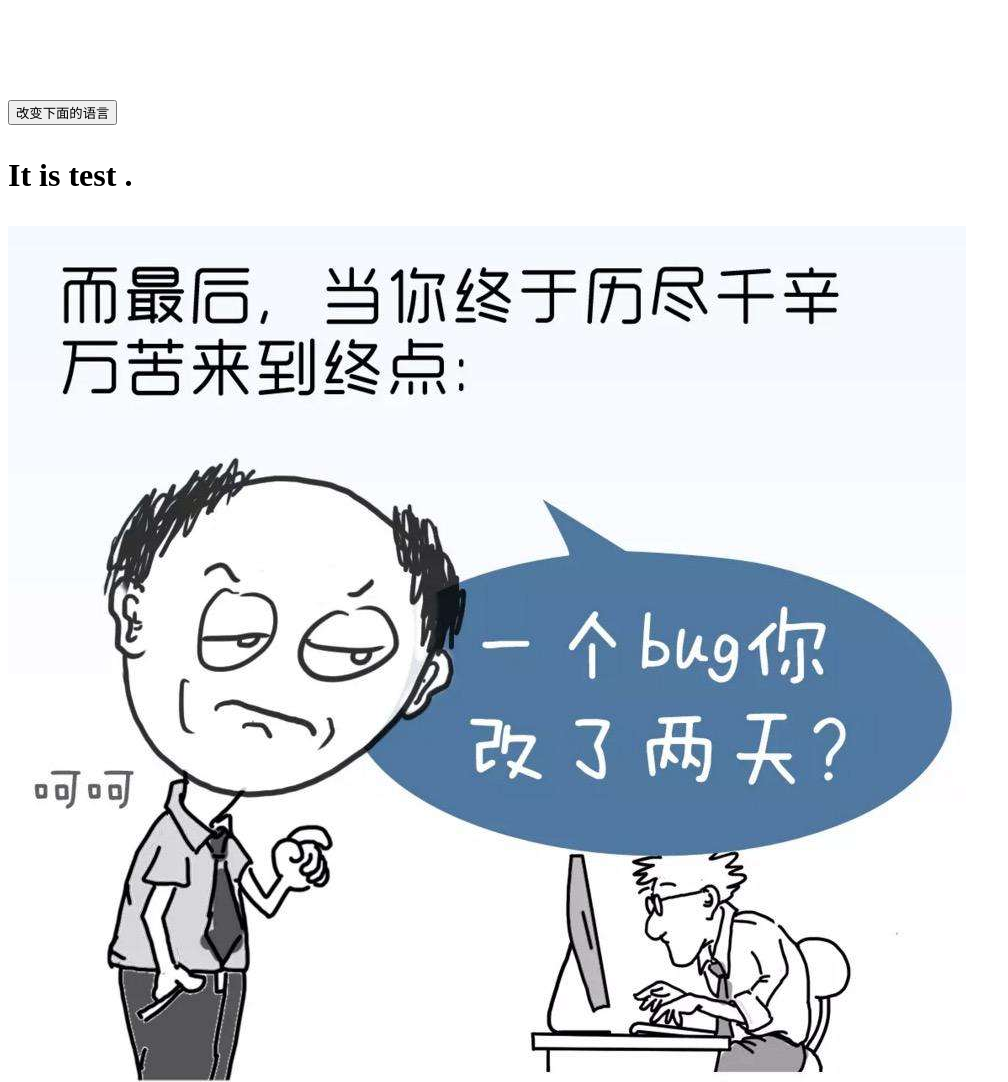
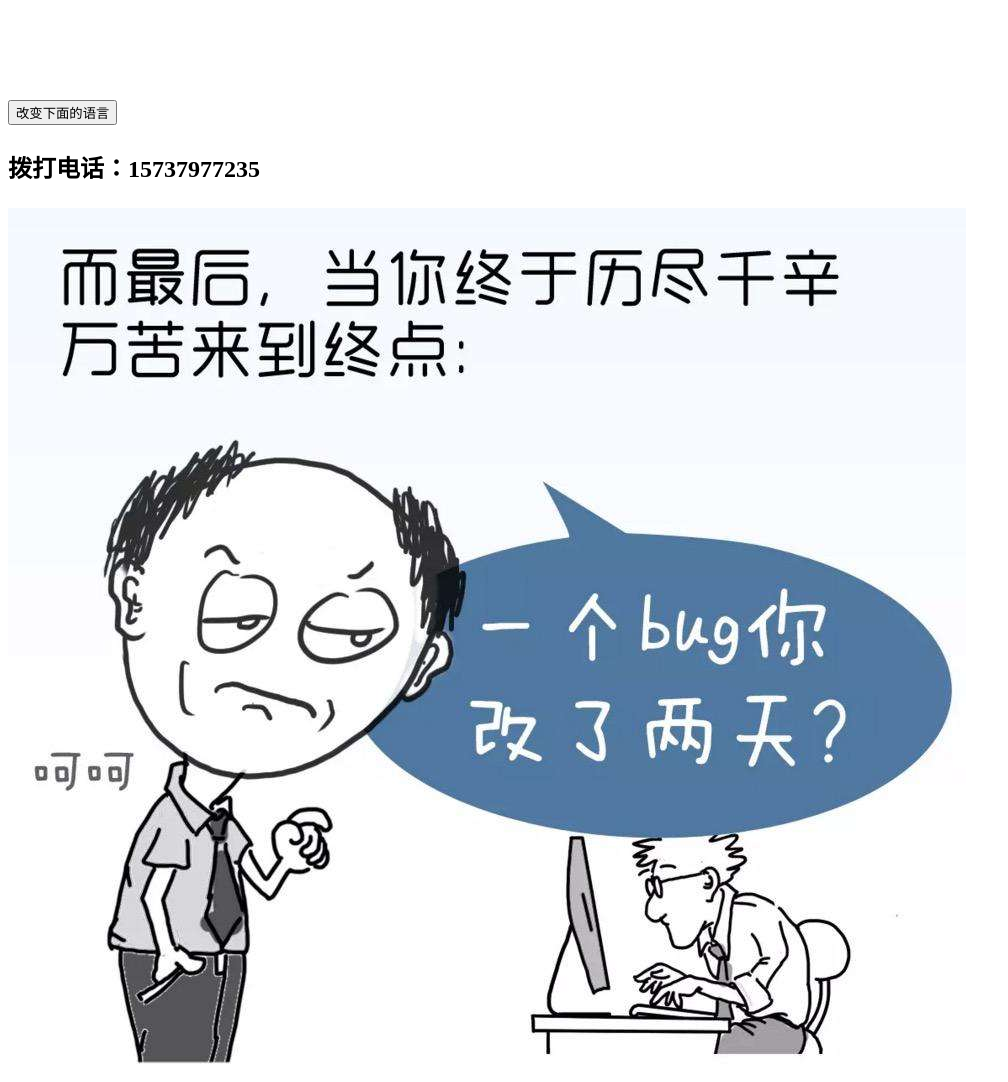
Before and after one commit to liyaer/WKWebView, a plain HTML site: page WKWebView/index.html in a window 1280 px wide. Shown: the top 1082 px of the page, without its empty margins (0-1008 px from the left). Drawn offline with Linux system fonts and the light colour scheme.

Commit message:
简单整理完善

```diff
--- a/WKWebView/index.html
+++ b/WKWebView/index.html
@@ -8,7 +8,7 @@
 
         <div style="margin-top: 100px">
             <input type="button" value="改变下面的语言" onclick="changeText_js()">
-            <h1> <p id="Id1">It is test .</p> </h1>
+            <h2> <p id="Id1">拨打电话：15737977235 </p> </h2>
         </div>
 
         <div>
```
Also changed, not shown: readme.txt, 6 other files.
